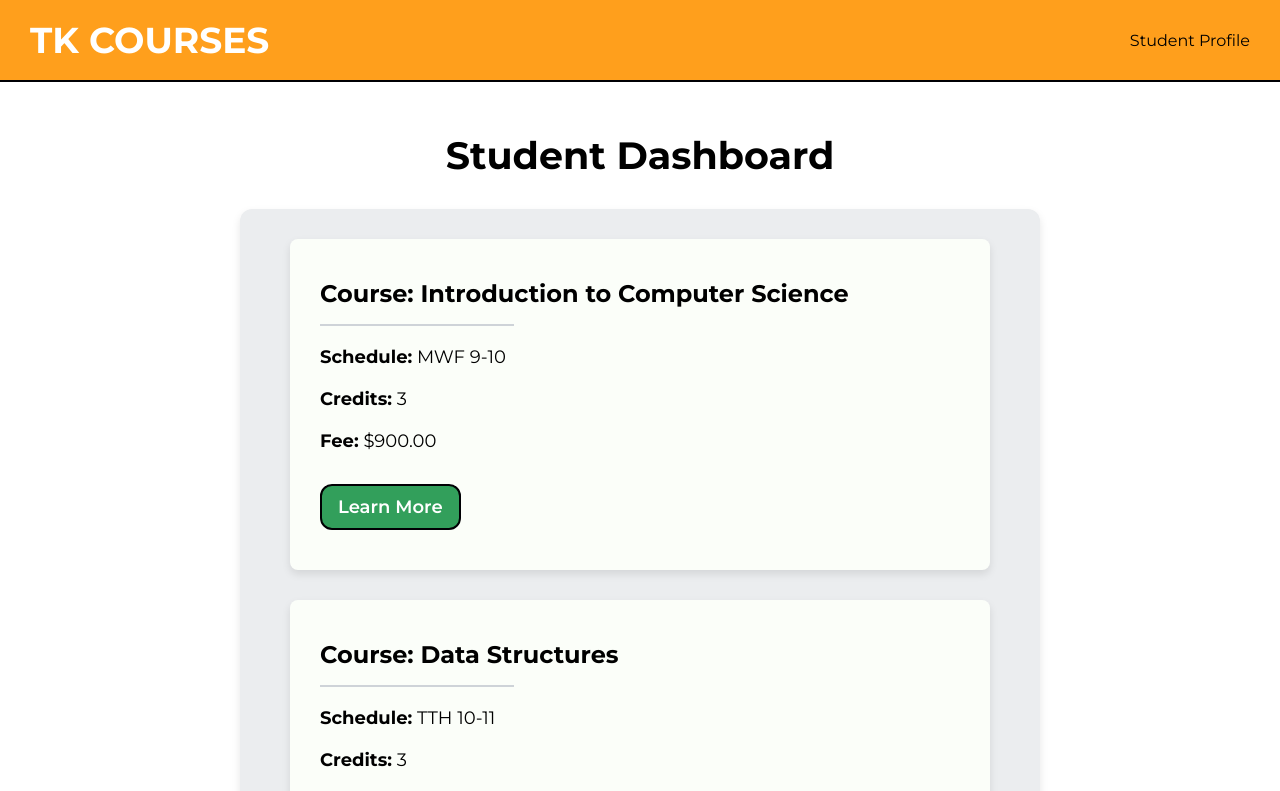
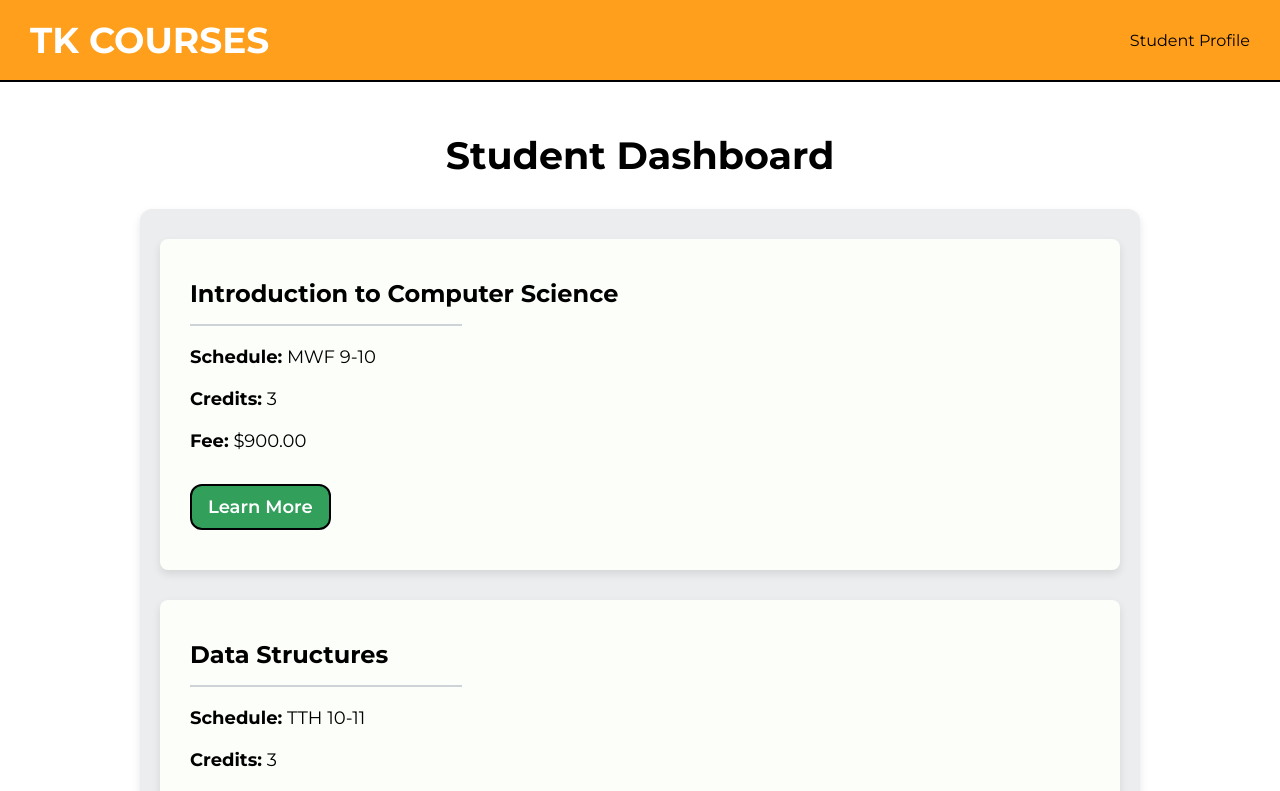
Before and after one commit to kagesite/student-app, a React (Vite) app in the folder frontend/: page /student-dash in a window 1280 px wide. Shown: the top 791 px of the page. Built offline with nearby package versions, Linux system fonts and the light colour scheme.

Commit message:
Working on all page styling

```diff
--- a/frontend/src/pages/StudentDash.jsx
+++ b/frontend/src/pages/StudentDash.jsx
@@ -53,6 +53,50 @@ function StudentDash() {
             capacity: 25,
             credits: 3,
             fee: 900.00
+        },
+        {
+            id: 5,
+            code: "CSCI-1001",
+            name: "Introduction to Computer Science",
+            description: "This course introduces students to the fundamental concepts behind computers and computer programming. Topics include basic programming logic, algorithm development, computer architecture, and software engineering.",
+            schedule: "MWF 9-10",
+            location: "LAB-123",
+            capacity: 2,
+            credits: 3,
+            fee: 900.00
+        },
+        {
+            id: 6,
+            code: "CSCI-2001",
+            name: "Data Structures",
+            description: "This course covers the basics of data structures, algorithms, and data manipulation. Topics include linked lists, stacks, queues, trees, and hash tables. Students will also learn algorithms for sorting and searching data.",
+            schedule: "TTH 10-11",
+            location: "LAB-456",
+            capacity: 30,
+            credits: 3,
+            fee: 900.00
+        },
+        {
+            id: 7,
+            code: "CSCI-2003",
+            name: "Computer Architecture",
+            description: "This course provides an overview of modern computer systems. Topics include assembly language, memory, CPU, and input/output devices.",
+            schedule: "MWF 8-9",
+            location: "LAB-789",
+            capacity: 20,
+            credits: 3,
+            fee: 900.00
+        },
+        {
+            id: 8,
+            code: "CSCI-3001",
+            name: "Operating Systems",
+            description: "This course provides an introduction to the design and implementation of modern operating systems. Topics include processes, threads, memory management, file systems, and system security.",
+            schedule: "TTH 1-2:30",
+            location: "LAB-101",
+            capacity: 25,
+            credits: 3,
+            fee: 900.00
         }
     ];
 
@@ -93,7 +137,7 @@ function StudentDash() {
                         {courses.map(course => {
                             return (
                                 <li key={course.id} className='course-card'>
-                                    <h3>Course: {course.name}</h3>
+                                    <h3>{course.name}</h3>
                                     <hr className='bar' />
                                     <p><strong>Schedule:</strong> {course.schedule}</p>
                                     <p><strong>Credits:</strong> {course.credits}</p>
--- a/frontend/src/pages/StudentProfile.jsx
+++ b/frontend/src/pages/StudentProfile.jsx
@@ -4,13 +4,22 @@ import '../styles/Profile.css';
 
 function StudentProfile() {
     const [isEditModalOpen, setIsEditModalOpen] = useState(false);
+    const [isUnregsiterModalOpen, setIsUnregisteredModalOpen] = useState(false);
 
-    const showEditModal = (id) => {
+    const showEditModal = () => {
         setIsEditModalOpen(true);
     }
 
     const closeEditModal = () => {
         setIsEditModalOpen(false);
+    }
+
+    const showUnregisterModal = () => {
+        setIsUnregisteredModalOpen(true);
+    }
+
+    const closeUnregisterModal = () => {
+        setIsUnregisteredModalOpen(false);
     }
 
 
@@ -33,7 +42,18 @@ function StudentProfile() {
                                     <hr className="bar" />
                                 </div>
                                 <div className="profile-courses">
-                                    No Available Info
+                                    <div className="profile-course">
+                                        <h3>Course 1</h3>
+                                        <button onClick={showUnregisterModal}>Unregister</button>
+                                    </div>
+                                    <div className="profile-course">
+                                        <h3>Course 2</h3>
+                                        <button onClick={showUnregisterModal}>Unregister</button>
+                                    </div>
+                                    <div className="profile-course">
+                                        <h3>Course 3</h3>
+                                        <button onClick={showUnregisterModal}>Unregister</button>
+                                    </div>
                                 </div>
                             </div>
                             <div className="profile-info">
@@ -126,8 +146,46 @@ function StudentProfile() {
                                             required
                                         />
                                     </div>
-                                    <button type='submit'>Change Info</button>
+                                    <button type='submit'>Confirm</button>
                                     {/* {message && <>{message}</>} */}
+                                </form>
+                            </div>
+                        </div>
+                    </div>
+                )}
+
+                {isUnregsiterModalOpen && (
+                    <div className='modal-overlay'>
+                        <div className="edit-modal">
+                            <div className="modal-top">
+                                <button className="close-modal" onClick={closeUnregisterModal}>X</button>
+                            </div>
+                            <h2>Unregister from course</h2>
+                            <div className='edit-form-container'>
+                                <form className='edit-form'>
+                                    <div>
+                                        <label htmlFor="">Username</label>
+                                        <input
+                                            type="text"
+                                            name='username'
+                                            // onChange={}
+                                            // value={}
+                                            placeholder='Username'
+                                            required
+                                        />
+                                    </div>
+                                    <div>
+                                        <label htmlFor="">Password</label>
+                                        <input
+                                            type="password"
+                                            name='password'
+                                            // onChange={}
+                                            // value={}
+                                            placeholder='Password'
+                                            required
+                                        />
+                                    </div>
+                                    <button type='submit'>Confirm</button>
                                 </form>
                             </div>
                         </div>
--- a/frontend/src/styles/CourseModal.css
+++ b/frontend/src/styles/CourseModal.css
@@ -48,7 +48,7 @@
 }
 
 .close-modal:hover {
-    color: #ff1a1a;
+    color: #ff2e1c;
 }
 
 .register-btn {
--- a/frontend/src/styles/Profile.css
+++ b/frontend/src/styles/Profile.css
@@ -61,6 +61,33 @@ main {
     display: flex;
     flex-direction: column;
     gap: 30px;
+}
+.profile-course {
+    display: flex;
+    justify-content: space-between;
+    align-items: center;
+    background-color: #EBEDEF;
+    padding: 20px 30px;
+    border-radius: 12px;
+}
+.profile-course h3 {
+    font-size: 18px;
+    font-weight: 400;
+}
+.profile-course button {
+    font-size: 16px;
+    font-weight: 600;
+    padding: 5px 8px;
+    border: 2px solid #000004;
+    border-radius: 12px;
+    cursor: pointer;
+    transition: 0.2s;
+    color: #000;
+    background-color: #fbfef9;
+}
+.profile-course button:hover {
+    background-color: #ff2e1c;
+    color: white;
 }
 
 .profile-info {
--- a/frontend/src/styles/StudentDash.css
+++ b/frontend/src/styles/StudentDash.css
@@ -1,5 +1,6 @@
 main {
     padding: 30px;
+    min-width: 500px;
 }
 
 .page-title {
@@ -10,20 +11,19 @@ main {
 
 .course-list {
     display: flex;
-    flex-direction: row;
+    flex-wrap: wrap;
     gap: 30px;
     align-items: center;
     justify-content: center;
     width: 100%;
-    max-width: 800px;
+    max-width: 1000px;
     background-color: #EBEDEF;
     box-shadow: 0 4px 8px rgba(0, 0, 0, 0.1);
     border-radius: 12px;
     margin: 0 auto;
     padding: 30px 0;
-    flex-wrap: wrap;
-    max-height: 80vh;
-    overflow-y: scroll;
+    /* max-height: 80vh; */
+    /* overflow-y: scroll; */
 }
 
 .course-card {
@@ -31,7 +31,7 @@ main {
     display: flex;
     flex-direction: column;
     align-items: start;
-    width: 80%;
+    width: 90%;
     /* border: 2px solid black; */
     box-shadow: 0 4px 8px rgba(0, 0, 0, 0.1);
     border-radius: 8px;
@@ -41,7 +41,6 @@ main {
     transition: 0.2s ease-in-out;
 }
 .course-card:hover {
-
     padding: 45px 35px;
     border-radius: 12px;
 }
```
